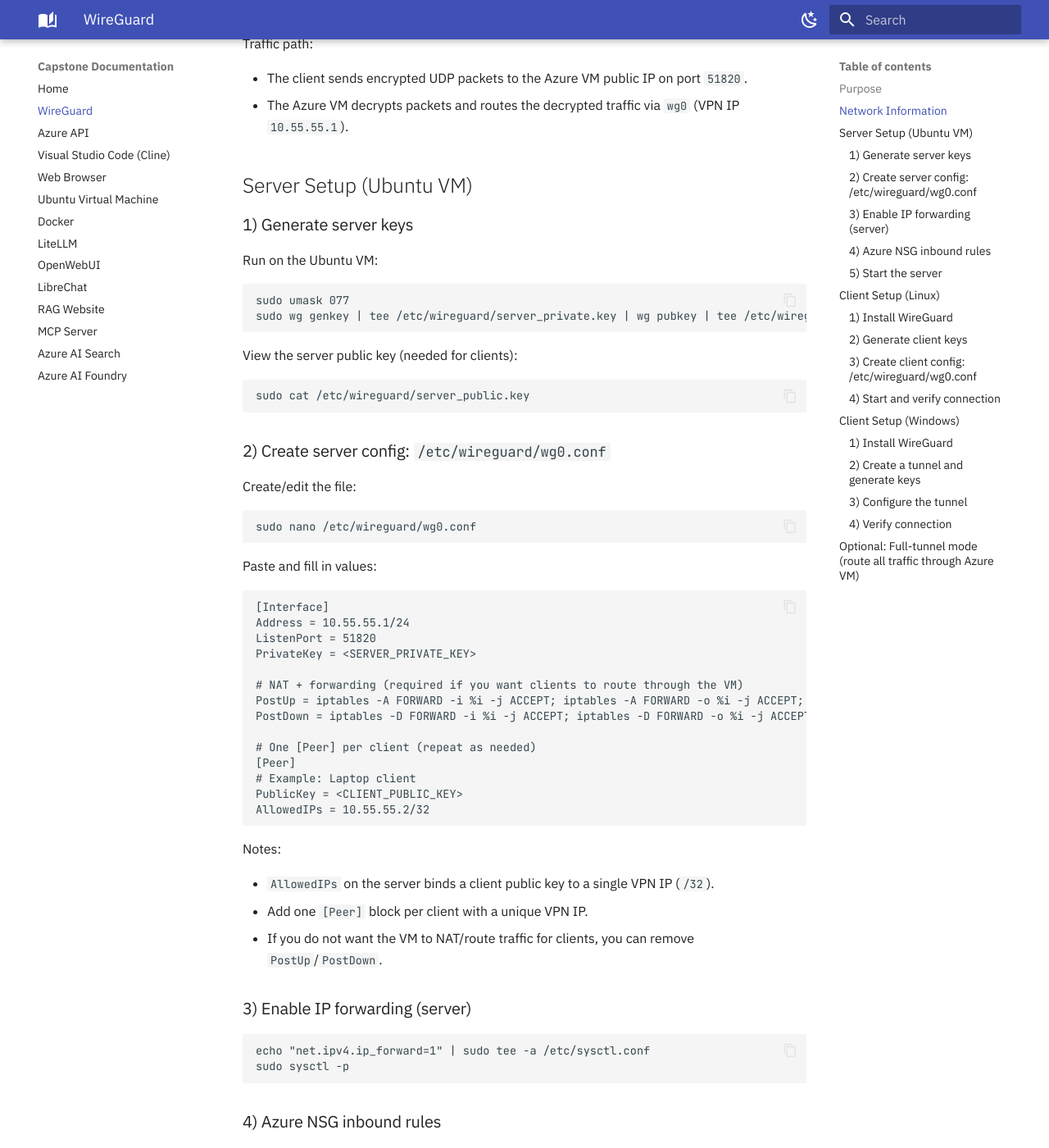
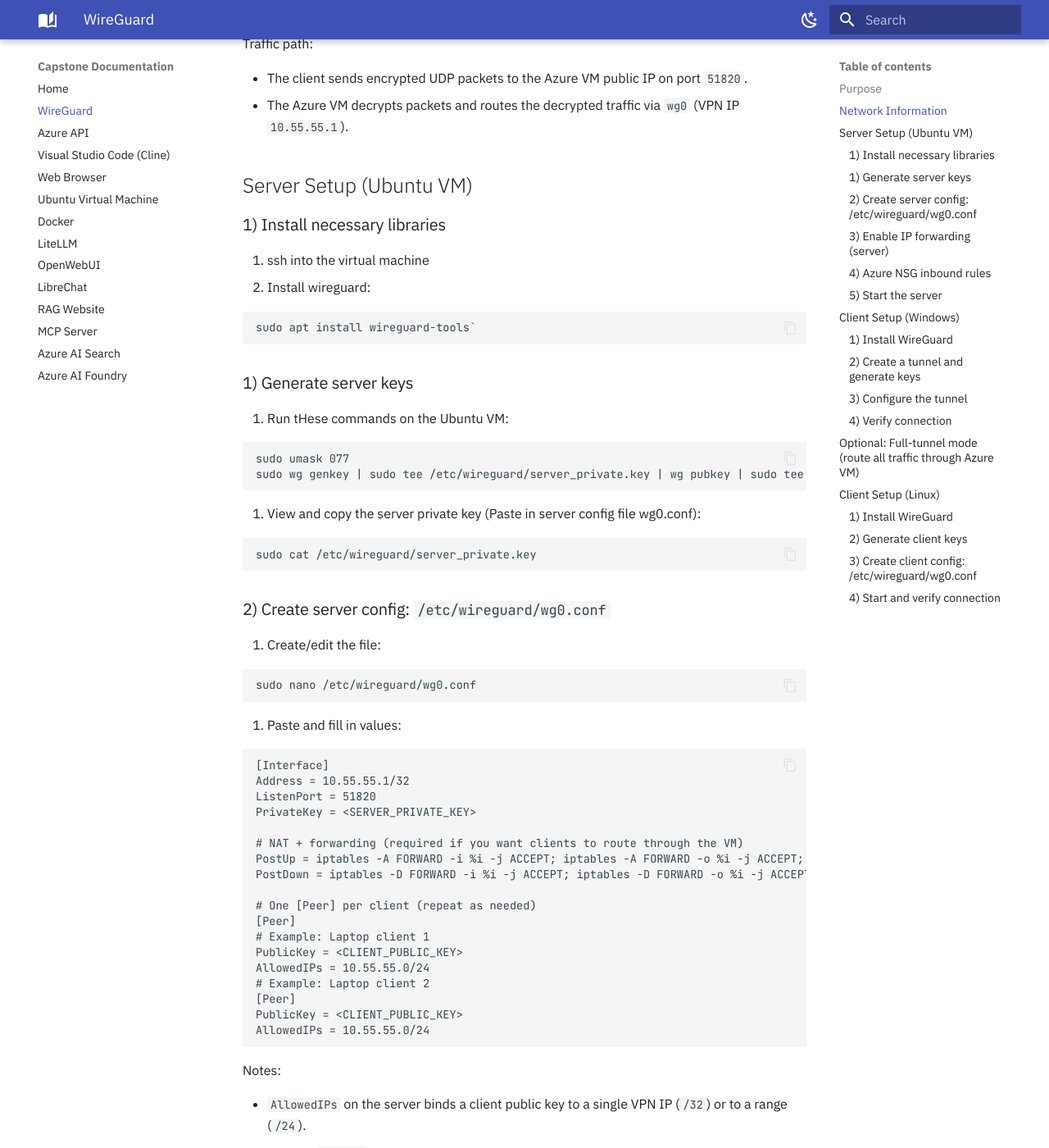
Before and after one commit to Zabuddia/capstone-documentation, an MkDocs documentation site: the page built from docs/wireguard.md, in a window 1280 px wide and 1400 px high, scrolled down 474 px. Shown: the whole window at 82% size. Built offline with MkDocs 1.6.1 and Material for MkDocs 9.7.7, drawn with Linux system fonts in a browser that asks for light colours; some of the changed text lies outside the part shown.

Commit message:
Wireguard changes

````diff
--- a/docs/wireguard.md
+++ b/docs/wireguard.md
@@ -19,32 +19,40 @@
 
 ## Server Setup (Ubuntu VM)
 
+### 1) Install necessary libraries
+1. ssh into the virtual machine
+2. Install wireguard:
+
+``` bash
+sudo apt install wireguard-tools`
+```
+
 ### 1) Generate server keys
 
-Run on the Ubuntu VM:
+1. Run tHese commands on the Ubuntu VM:
 
 ```bash
 sudo umask 077
-sudo wg genkey | tee /etc/wireguard/server_private.key | wg pubkey | tee /etc/wireguard/server_public.key
+sudo wg genkey | sudo tee /etc/wireguard/server_private.key | wg pubkey | sudo tee /etc/wireguard/server_public.key
 ```
-View the server public key (needed for clients):
 
+2. View and copy the server private key (Paste in server config file wg0.conf):
 ```bash
-sudo cat /etc/wireguard/server_public.key
+sudo cat /etc/wireguard/server_private.key
 ```
 
 ### 2) Create server config: `/etc/wireguard/wg0.conf`
 
-Create/edit the file:
+1. Create/edit the file:
 
 ```bash
 sudo nano /etc/wireguard/wg0.conf
 ```
-Paste and fill in values:
+2. Paste and fill in values:
 
 ```ini
 [Interface]
-Address = 10.55.55.1/24
+Address = 10.55.55.1/32
 ListenPort = 51820
 PrivateKey = <SERVER_PRIVATE_KEY>
 
@@ -54,15 +62,20 @@
 
 # One [Peer] per client (repeat as needed)
 [Peer]
-# Example: Laptop client
+# Example: Laptop client 1
 PublicKey = <CLIENT_PUBLIC_KEY>
-AllowedIPs = 10.55.55.2/32
+AllowedIPs = 10.55.55.0/24
+# Example: Laptop client 2
+[Peer]
+PublicKey = <CLIENT_PUBLIC_KEY>
+AllowedIPs = 10.55.55.0/24
 ```
 Notes:
 
-- `AllowedIPs` on the server binds a client public key to a single VPN IP (`/32`).
-- Add one `[Peer]` block per client with a unique VPN IP.
+- `AllowedIPs` on the server binds a client public key to a single VPN IP (`/32`) or to a range (`/24`).
+- Add one `[Peer]` block per client with a unique VPN IP or give them a large range they can be in.
 - If you do not want the VM to NAT/route traffic for clients, you can remove `PostUp`/`PostDown`.
+
 
 ### 3) Enable IP forwarding (server)
 
@@ -73,10 +86,28 @@
 
 ### 4) Azure NSG inbound rules
 
-Ensure the VM’s Network Security Group allows:
+1. Go to your virtual machine in the Azure web service
+2. Locate Settings on left hand menu
+3. Click on Networking
+4. Add inbound security rule
 
-- TCP `22` (SSH) from your allowed source IP(s)
-- UDP `51820` (WireGuard) from your allowed source IP(s)
+- Rule to allow Wireguard
+    * Source - Any
+    * Source port ranges - `*`
+    * Destination - Any
+    * Service - Custom
+    * Destination port ranges `51820`
+    * Protocol - UDP
+    * Action - Allow
+    * Priority - 310
+    * Name - AllowWireguard
+
+- Rule to allow SSH (Should already be created)
+    * Double click the SSH rule to edit
+    * Source - IP Addresses
+    * Source IP addresses/ CIDR range - Your company's allowed IP addresses
+    * Destination - Any
+    * Verify its protocal is TCP
 
 ### 5) Start the server
 
@@ -84,6 +115,73 @@
 sudo wg-quick up wg0
 sudo wg show
 ```
+
+* Note: After adding Clients, you will need to restart Wireguard with
+
+```bash
+sudo wq-quick down wg0
+sudo wg-quick up wg0
+```
+
+## Client Setup (Windows)
+
+### 1) Install WireGuard
+
+Install WireGuard for Windows from the official installer.
+
+### 2) Create a tunnel and generate keys
+
+In the WireGuard app:
+
+- Click **Add Tunnel**
+- Select **Add empty tunnel**
+- The app will generate a private key and public key
+
+Copy the client public key and send it to the server administrator so it can be added as a `[Peer]` in `/etc/wireguard/wg0.conf`.
+
+### 3) Configure the tunnel
+
+Use a configuration like the following (fill in values):
+
+```ini
+[Interface]
+PrivateKey = <CLIENT_PRIVATE_KEY>
+Address = 10.55.55.2/32
+DNS = 8.8.8.8
+
+[Peer]
+PublicKey = <SERVER_PUBLIC_KEY>
+Endpoint = <AZURE_PUBLIC_IP>:51820
+AllowedIPs = 10.55.55.0/24
+PersistentKeepalive = 25
+```
+Notes:
+
+- Replace `10.55.55.2` with your assigned client VPN IP.
+- `AllowedIPs = 10.55.55.0/24` is split-tunnel (only the VPN subnet routes through WireGuard).
+- The <Azure_Public_IP> can be found in the Azure Overview of the VM
+
+Activate the tunnel in the WireGuard app.
+
+### 4) Verify connection
+
+```bash
+ping 10.55.55.1
+```
+
+## Optional: Full-tunnel mode (route all traffic through Azure VM)
+
+Client change:
+
+```ini
+AllowedIPs = 0.0.0.0/0
+```
+Server requirements:
+
+- IP forwarding enabled
+- NAT rules present in the server config (`PostUp`/`PostDown`)
+- Azure NSG allows inbound UDP `51820`
+
 
 ## Client Setup (Linux)
 
@@ -135,61 +233,3 @@
 sudo wg show
 ping 10.55.55.1
 ```
-
-## Client Setup (Windows)
-
-### 1) Install WireGuard
-
-Install WireGuard for Windows from the official installer.
-
-### 2) Create a tunnel and generate keys
-
-In the WireGuard app:
-
-- Click **Add Tunnel**
-- Select **Add empty tunnel**
-- The app will generate a private key and public key
-
-Copy the client public key and send it to the server administrator so it can be added as a `[Peer]` in `/etc/wireguard/wg0.conf`.
-
-### 3) Configure the tunnel
-
-Use a configuration like the following (fill in values):
-
-```ini
-[Interface]
-PrivateKey = <CLIENT_PRIVATE_KEY>
-Address = 10.55.55.2/32
-DNS = 8.8.8.8
-
-[Peer]
-PublicKey = <SERVER_PUBLIC_KEY>
-Endpoint = <AZURE_PUBLIC_IP>:51820
-AllowedIPs = 10.55.55.0/24
-PersistentKeepalive = 25
-```
-Notes:
-
-- Replace `10.55.55.2` with your assigned client VPN IP.
-- `AllowedIPs = 10.55.55.0/24` is split-tunnel (only the VPN subnet routes through WireGuard).
-
-Activate the tunnel in the WireGuard app.
-
-### 4) Verify connection
-
-```bash
-ping 10.55.55.1
-```
-
-## Optional: Full-tunnel mode (route all traffic through Azure VM)
-
-Client change:
-
-```ini
-AllowedIPs = 0.0.0.0/0
-```
-Server requirements:
-
-- IP forwarding enabled
-- NAT rules present in the server config (`PostUp`/`PostDown`)
-- Azure NSG allows inbound UDP `51820`
````
